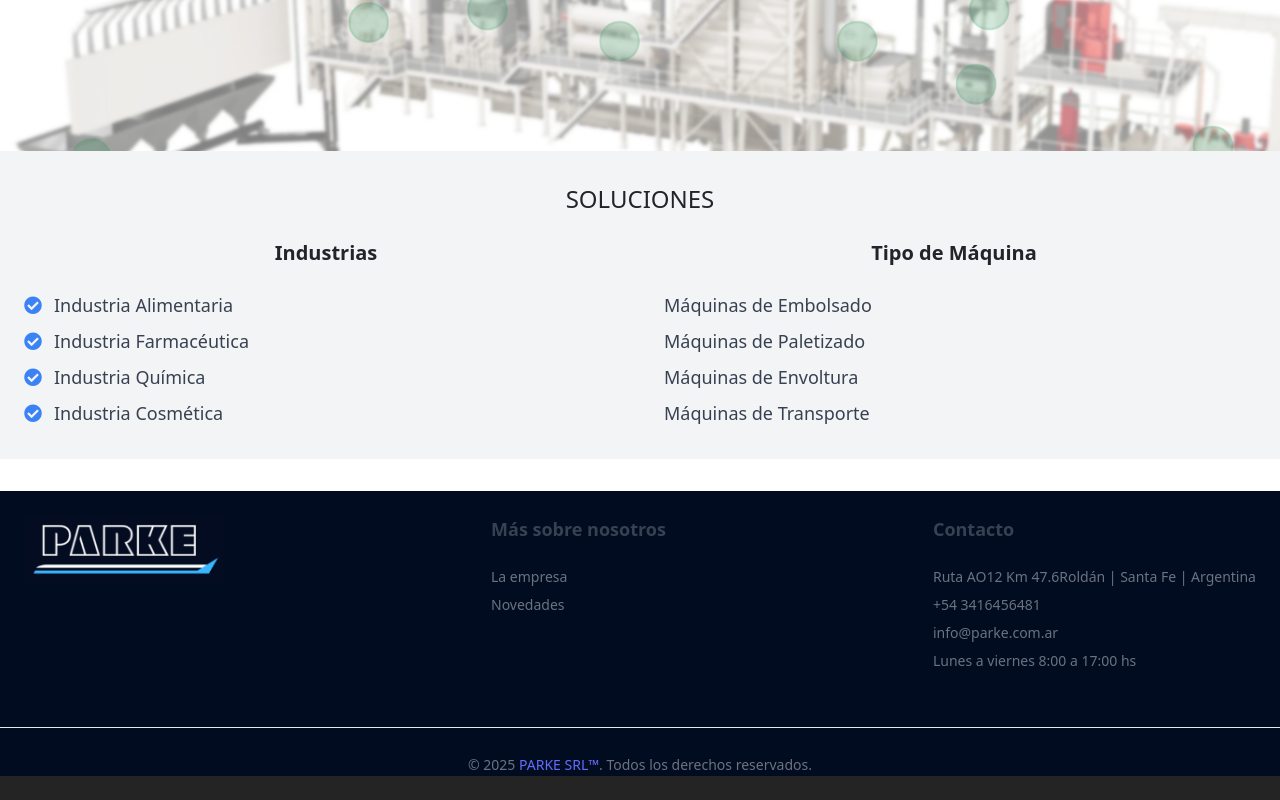
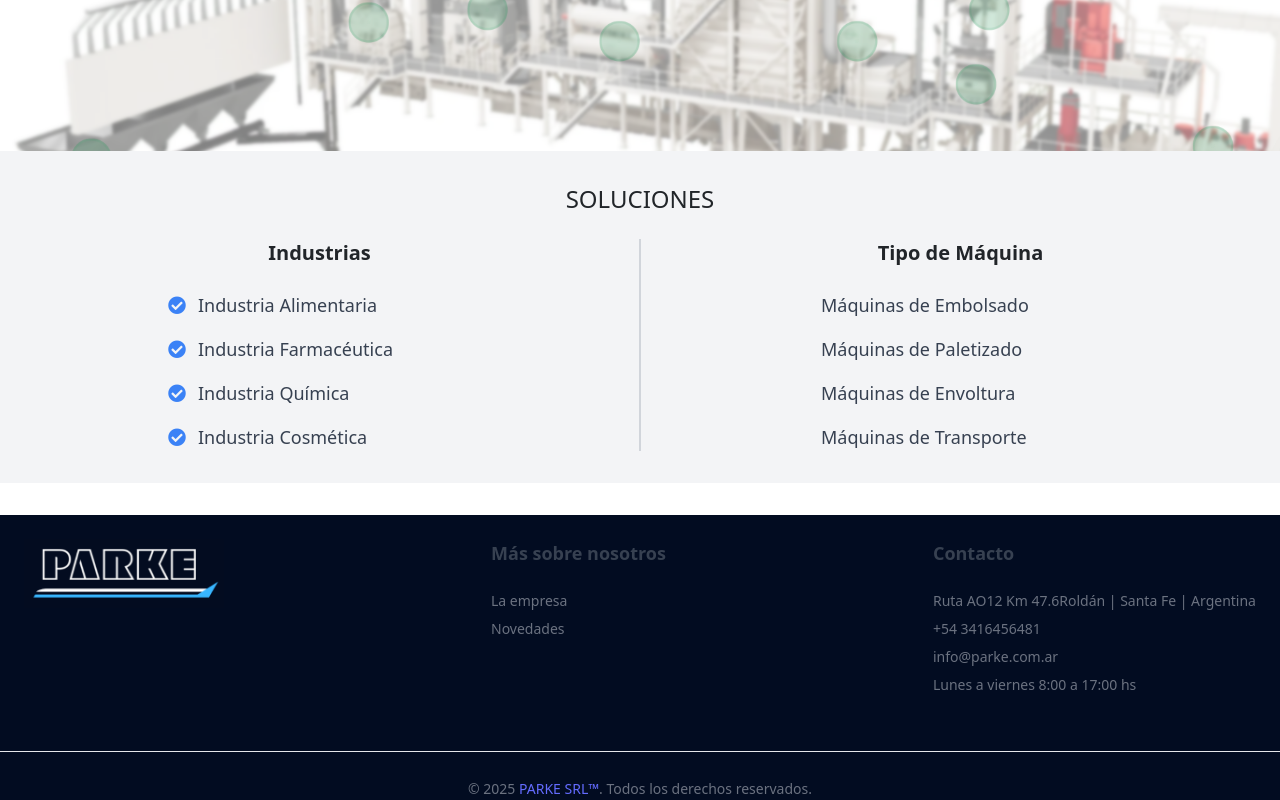
Before and after one commit to facundolgomez/PARKE-Landing-Page-React, a React (Vite) app: page / in a window 1280 px wide. Shown: the part 1149-1949 px from the top of the page. Before the commit the page ends 1925 px from the top, so only its background shows below. Built offline with nearby package versions, Linux system fonts and the light colour scheme.

Commit message:
soluciones dashboard

```diff
--- a/src/components/dashboard/Dashboard.jsx
+++ b/src/components/dashboard/Dashboard.jsx
@@ -57,7 +57,6 @@ const Dashboard = () => {
             "@media (max-width: 680px)": {
               width: "50px", // Reducir tamaño de la lupa en pantallas móviles
               height: "50px",
-              transform: "scale(0.5)", // Reducir tamaño de la lupa en pantallas móviles
             },
           }}
         />
@@ -66,50 +65,53 @@ const Dashboard = () => {
       <div className="py-8 px-4 sm:px-8 bg-gray-100">
         <h2 className="text-2xl sm:text-2xl text-center mb-6">SOLUCIONES</h2>
 
-        <div className="grid grid-cols-1 sm:grid-cols-2 gap-6">
+        <div className="grid grid-cols-1 sm:grid-cols-[1fr_auto_1fr] gap-6 items-center">
           {/* Industrias */}
           <div>
             <h3 className="text-xl font-bold text-center mb-4">Industrias</h3>
-            <ul className="space-y-2">
+            <ul className="space-y-4">
               <li className="text-lg text-gray-700 flex items-center space-x-3">
-                <i className="fas fa-check-circle text-blue-500"></i>
+                <i className="fas fa-check-circle text-blue-500 ml-36"></i>
                 <span>Industria Alimentaria</span>
               </li>
               <li className="text-lg text-gray-700 flex items-center space-x-3">
-                <i className="fas fa-check-circle text-blue-500"></i>
+                <i className="fas fa-check-circle text-blue-500 ml-36"></i>
                 <span>Industria Farmacéutica</span>
               </li>
               <li className="text-lg text-gray-700 flex items-center space-x-3">
-                <i className="fas fa-check-circle text-blue-500"></i>
+                <i className="fas fa-check-circle text-blue-500 ml-36"></i>
                 <span>Industria Química</span>
               </li>
               <li className="text-lg text-gray-700 flex items-center space-x-3">
-                <i className="fas fa-check-circle text-blue-500"></i>
+                <i className="fas fa-check-circle text-blue-500 ml-36"></i>
                 <span>Industria Cosmética</span>
               </li>
             </ul>
           </div>
+
+          {/* Separador */}
+          <div className="bg-gray-300 w-[2px] h-full mx-auto sm:my-0"></div>
 
           {/* Máquinas */}
           <div>
             <h3 className="text-xl font-bold text-center mb-4">
               Tipo de Máquina
             </h3>
-            <ul className="space-y-2">
-              <li className="text-lg text-gray-700 flex items-center space-x-3">
-                <i className="text-green-500"></i>
+            <ul className="space-y-4">
+              <li className="text-lg text-gray-700 flex items-center space-x-3 ml-36">
+                <i className="fas fa"></i>
                 <span>Máquinas de Embolsado</span>
               </li>
-              <li className="text-lg text-gray-700 flex items-center space-x-3">
-                <i className="text-green-500"></i>
+              <li className="text-lg text-gray-700 flex items-center space-x-3 ml-36">
+                <i className="fas fa"></i>
                 <span>Máquinas de Paletizado</span>
               </li>
-              <li className="text-lg text-gray-700 flex items-center space-x-3">
-                <i className="text-green-500"></i>
+              <li className="text-lg text-gray-700 flex items-center space-x-3 ml-36">
+                <i className="fas fa"></i>
                 <span>Máquinas de Envoltura</span>
               </li>
-              <li className="text-lg text-gray-700 flex items-center space-x-3">
-                <i className="text-green-500"></i>
+              <li className="text-lg text-gray-700 flex items-center space-x-3 ml-36">
+                <i className="fas fa"></i>
                 <span>Máquinas de Transporte</span>
               </li>
             </ul>
--- /dev/null
+++ b/src/components/imagezoom/ImageZoom.jsx
@@ -0,0 +1,39 @@
+import { useState } from "react";
+
+const ImageZoom = () => {
+  const [position, setPosition] = useState({ x: 0, y: 0 });
+
+  const handleMouseMove = (e) => {
+    const { left, top, width, height } = e.target.getBoundingClientRect();
+    const x = ((e.clientX - left) / width) * 100;
+    const y = ((e.clientY - top) / height) * 100;
+
+    setPosition({ x, y });
+  };
+
+  return (
+    <div className="relative w-full h-[500px] overflow-hidden" onMouseMove={handleMouseMove}>
+      <img
+        src="/img/imagen1.png"
+        alt="Imagen con zoom estilo lupa"
+        className="w-full h-full object-cover"
+      />
+      <div
+        className="absolute border-4 border-white rounded-full"
+        style={{
+          width: "100px",
+          height: "100px",
+          top: `calc(${position.y}% - 50px)`,
+          left: `calc(${position.x}% - 50px)`,
+          backgroundImage: "url('/img/imagen1.png')",
+          backgroundSize: "200% 200%",
+          backgroundPosition: `${position.x}% ${position.y}%`,
+          pointerEvents: "none",
+
+        }}
+      />
+    </div>
+  );
+};
+
+export default ImageZoom;
```
